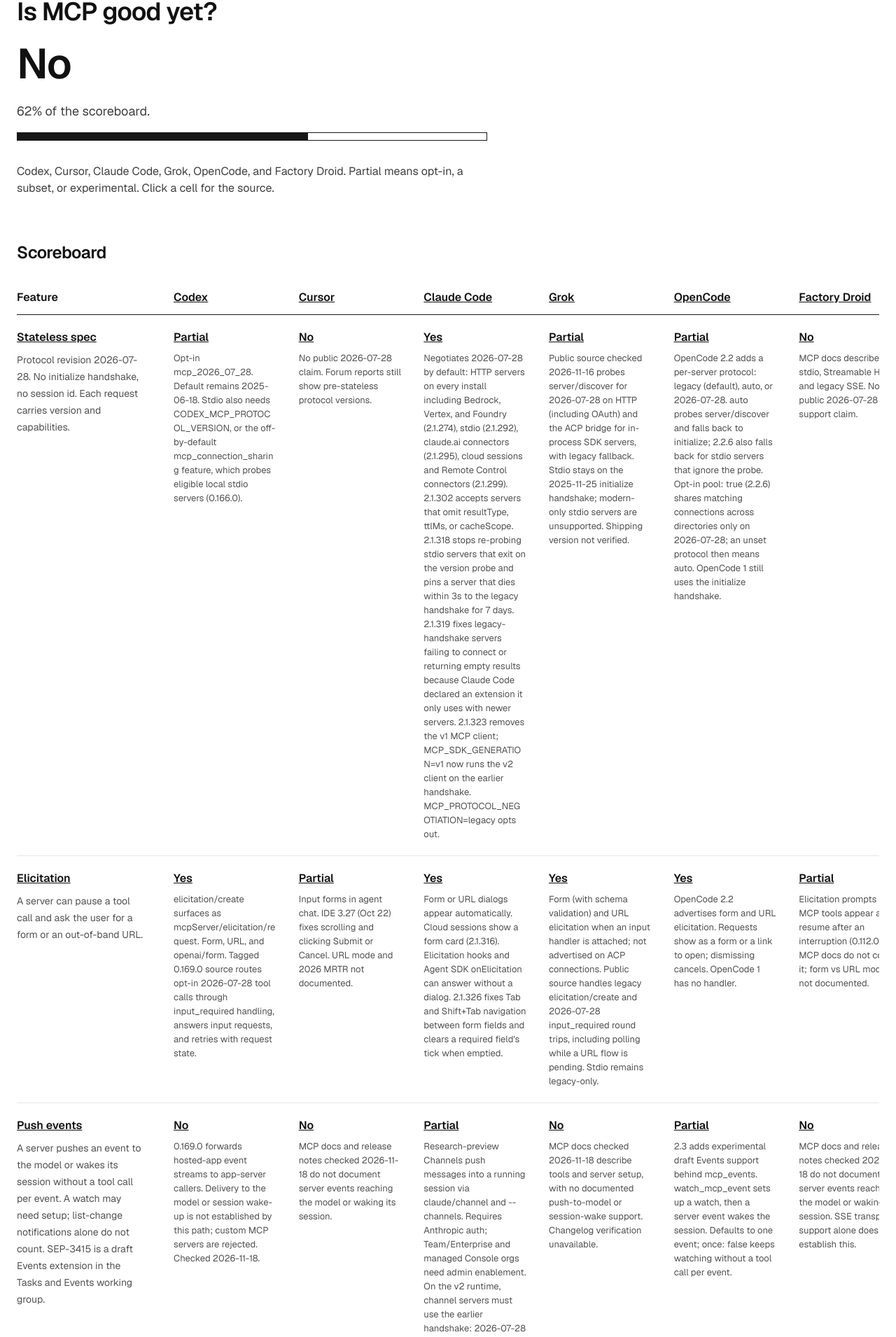
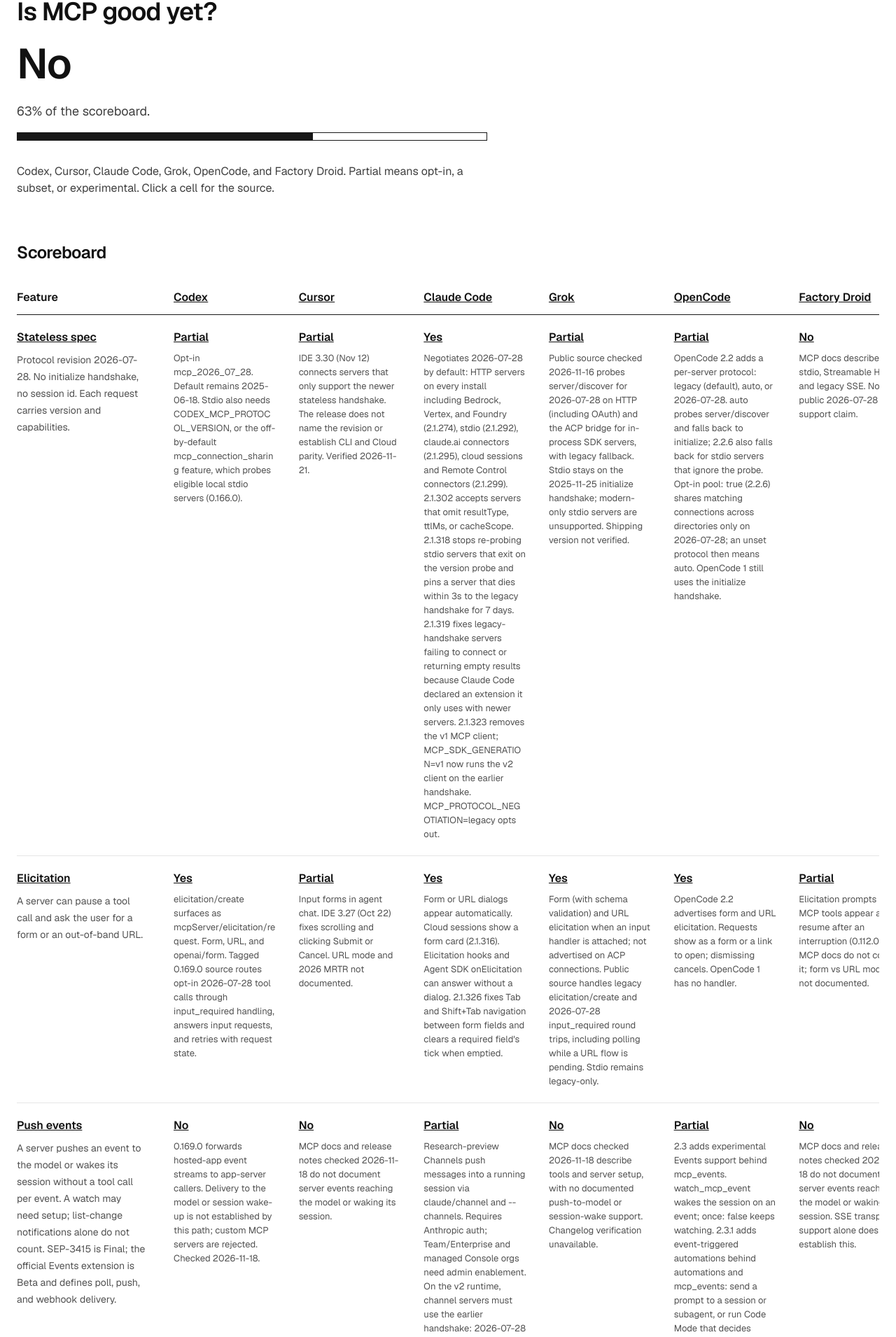
Before and after one commit to neon-solutions/ismcpgoodyet, a Next.js app: page / in a window 1280 px wide. Shown: the part 67-1977 px from the top of the page at 70% size. Built offline with nearby package versions, Linux system fonts and the light colour scheme.

Commit message:
fix: refresh MCP client support and Events extension status (#6)

```diff
--- a/content/site.ts
+++ b/content/site.ts
@@ -66,10 +66,9 @@ export const features = [
     name: "Push events",
     kind: "spec",
     summary:
-      "A server pushes an event to the model or wakes its session without a tool call per event. A watch may need setup; list-change notifications alone do not count. SEP-3415 is a draft Events extension in the Tasks and Events working group.",
-    specUrl:
-      "https://github.com/modelcontextprotocol/modelcontextprotocol/pull/3415",
-    shippedAt: "2026-10-05",
+      "A server pushes an event to the model or wakes its session without a tool call per event. A watch may need setup; list-change notifications alone do not count. SEP-3415 is Final; the official Events extension is Beta and defines poll, push, and webhook delivery.",
+    specUrl: "https://modelcontextprotocol.io/extensions/events/overview",
+    shippedAt: "2026-11-19",
   },
   {
     id: "tasks",
@@ -161,11 +160,10 @@ export const status = {
         "Opt-in mcp_2026_07_28. Default remains 2025-06-18. Stdio also needs CODEX_MCP_PROTOCOL_VERSION, or the off-by-default mcp_connection_sharing feature, which probes eligible local stdio servers (0.166.0).",
     },
     cursor: {
-      status: "no",
-      evidenceUrl:
-        "https://forum.cursor.com/t/stdio-mcp-oracle-sqlcl-dies-after-parallel-reconnect-and-resource-subscribe-with-failed-to-enqueue-message/166799",
+      status: "partial",
+      evidenceUrl: "https://cursor.com/docs/release-notes/ide",
       notes:
-        "No public 2026-07-28 claim. Forum reports still show pre-stateless protocol versions.",
+        "IDE 3.30 (Nov 12) connects servers that only support the newer stateless handshake. The release does not name the revision or establish CLI and Cloud parity. Verified 2026-11-21.",
     },
     "claude-code": {
       status: "yes",
@@ -263,9 +261,9 @@ export const status = {
     opencode: {
       status: "partial",
       evidenceUrl:
-        "https://github.com/anomalyco/opencode/blob/v2.3.0/packages/core/src/tool/plugin/mcp-events.ts",
+        "https://github.com/anomalyco/opencode/releases/tag/v2.3.1",
       notes:
-        "2.3 adds experimental draft Events support behind mcp_events. watch_mcp_event sets up a watch, then a server event wakes the session. Defaults to one event; once: false keeps watching without a tool call per event.",
+        "2.3 adds experimental Events support behind mcp_events. watch_mcp_event wakes the session on an event; once: false keeps watching. 2.3.1 adds event-triggered automations behind automations and mcp_events: send a prompt to a session or subagent, or run Code Mode that decides whether to send one. These releases predate SEP-3415 Final.",
     },
     "factory-droid": {
       status: "no",
@@ -291,7 +289,7 @@ export const status = {
       status: "partial",
       evidenceUrl: "https://github.com/anthropics/claude-code/blob/main/CHANGELOG.md",
       notes:
-        "Public beta in the CLI since 2.1.304. Polls tasks/get, answers input_required through tasks/update, and cancels with tasks/cancel. 2.1.319 moves a task to the background at once and runs Tasks on Bedrock, Vertex, Foundry, and LLM gateways without feature-flag fetching. 2.1.325 makes Esc on a background task question mean answer later; Enter in /tasks reopens it. Polling resumes after a later call reconnects the server. tasks/list and task notifications are unused.",
+        "Public beta in the CLI since 2.1.304. Polls tasks/get, answers input_required through tasks/update, and cancels with tasks/cancel. 2.1.319 moves a task to the background at once and runs Tasks on Bedrock, Vertex, Foundry, and LLM gateways without feature-flag fetching. 2.1.325 makes Esc on a background task question mean answer later; Enter in /tasks reopens it. 2.1.329 automatically reconnects most HTTP servers left on an older protocol after a slow reconnect. 2.1.330 follows a task when its session moves to the background, except for stdio servers or servers with headers. tasks/list and task notifications are unused.",
     },
     grok: {
       status: "no",
@@ -329,9 +327,9 @@ export const status = {
     "claude-code": {
       status: "partial",
       evidenceUrl:
-        "https://github.com/anthropics/claude-code/blob/main/CHANGELOG.md#21328",
+        "https://github.com/anthropics/claude-code/blob/main/CHANGELOG.md",
       notes:
-        "Experimental and off by default (CLAUDE_CODE_EXPERIMENTAL_CODE_MODE=1). 2.1.328 fixes failed MCP calls in auto/bypass scripts when a server connected during the previous script, and improves MCP prompt caching and server-list notifications. Interactive terminal, Claude subscription or Console, Opus 5.5 / Sonnet 5.5 / Haiku 5.5 / Fable 5.2; not via gateway, Bedrock, Vertex, or Foundry.",
+        "Experimental and off by default (CLAUDE_CODE_EXPERIMENTAL_CODE_MODE=1). 2.1.329 makes scripts wait up to ten minutes for most long MCP calls instead of receiving a background marker, and pauses the script limit while an MCP form or link prompt waits. 2.1.330 honors MCP end-turn requests in auto/bypass scripts. Interactive terminal, Claude subscription or Console, Opus 5.5 / Sonnet 5.5 / Haiku 5.5 / Fable 5.2; not via gateway, Bedrock, Vertex, or Foundry.",
     },
     grok: {
       status: "no",
@@ -381,9 +379,9 @@ export const status = {
     opencode: {
       status: "yes",
       evidenceUrl:
-        "https://github.com/anomalyco/opencode/blob/v2.2.3/packages/core/src/codemode/catalog.ts",
+        "https://github.com/anomalyco/opencode/releases/tag/v2.3.1",
       notes:
-        "Under default Code Mode (2.2) the prompt gets a catalog capped at about 2,000 tokens; search(...) returns signatures for omitted tools. 2.2.7 sends only what changed when servers connect, disconnect, or change tools. Servers with codemode: false still load full schemas.",
+        "Under default Code Mode (2.2) the prompt gets a catalog capped at about 2,000 tokens; search(...) returns signatures for omitted tools. 2.2.7 sends only what changed when servers connect, disconnect, or change tools. 2.3.1 raises each catalog tool summary's limit from 120 to 500 characters. Servers with codemode: false still load full schemas.",
     },
     "factory-droid": {
       status: "yes",
@@ -407,9 +405,9 @@ export const status = {
     "claude-code": {
       status: "yes",
       evidenceUrl:
-        "https://code.claude.com/docs/en/agent-sdk/permissions#allow-and-deny-rules",
+        "https://github.com/anthropics/claude-code/releases/tag/v2.1.330",
       notes:
-        "disallowedTools can hide a tool. disabledMcpServers / allowedMcpServers / deniedMcpServers filter servers. allowedTools is auto-approval, not visibility, unless dontAsk.",
+        "disallowedTools can hide a tool. disabledMcpServers / allowedMcpServers / deniedMcpServers filter servers. allowedTools is auto-approval, not visibility, unless dontAsk. Since 2.1.330, a deniedMcpServers name entry hides only that named claude.ai connector; deny its exact URL to block every connector at that URL.",
     },
     grok: {
       status: "yes",
@@ -550,9 +548,9 @@ export const status = {
   oauth: {
     codex: {
       status: "yes",
-      evidenceUrl: "https://github.com/openai/codex/pull/38089",
+      evidenceUrl: "https://github.com/openai/codex/releases/tag/rust-v0.171.0",
       notes:
-        "codex mcp login opens a browser; /mcp login <name> does it from the TUI (0.161.0). Remote servers default to auth=oauth. Registration auto prefers CIMD, falls back to DCR. --oauth-client-secret for pre-registered clients (0.158.0). 0.164.0 adds enterprise-managed authorization and requests the resource's scopes, not the authorization server's full list.",
+        "codex mcp login opens a browser; /mcp login <name> does it from the TUI (0.161.0). Remote servers default to auth=oauth. Registration auto prefers CIMD, falls back to DCR. --oauth-client-secret for pre-registered clients (0.158.0). 0.164.0 adds enterprise-managed authorization and requests the resource's scopes, not the authorization server's full list. 0.170.0 fixes credential races during cancellation, login, and logout. 0.171.0 supports enterprise identity providers that issue ID tokens without refresh tokens.",
     },
     cursor: {
       status: "yes",
@@ -565,7 +563,7 @@ export const status = {
       evidenceUrl:
         "https://code.claude.com/docs/en/mcp#authenticate-with-remote-mcp-servers",
       notes:
-        "/mcp or claude mcp login. Discovers CIMD; DCR and pre-configured client id/secret also work. Prompts to re-authenticate when a server asks for more scope mid-call (2.1.288). Agent SDK does not open a browser; pass Authorization.",
+        "/mcp or claude mcp login. Discovers CIMD; DCR and pre-configured client id/secret also work. Prompts to re-authenticate when a server asks for more scope mid-call (2.1.288). Agent SDK does not open a browser: sign in interactively first to reuse stored OAuth credentials, or pass Authorization.",
     },
     grok: {
       status: "yes",
@@ -581,9 +579,9 @@ export const status = {
     },
     "factory-droid": {
       status: "yes",
-      evidenceUrl: "https://docs.factory.com/harness/mcp",
+      evidenceUrl: "https://docs.factory.com/changelog/release-notes",
       notes:
-        "Remote servers sign in from /mcp in a browser. droid mcp auth signs in to enabled, policy-allowed HTTP/SSE servers that need authentication, one at a time. Uses CIMD when supported or DCR. Pre-registered oauth.clientId/clientSecret require authorizationServerIssuer. Tokens in the system keyring or a fallback file. Adding a server from a session on another computer signs in through your browser (1.3.0).",
+        "Remote servers sign in from /mcp in a browser. droid mcp auth signs in to enabled, policy-allowed HTTP/SSE servers that need authentication, one at a time. Uses CIMD when supported or DCR. Pre-registered oauth.clientId/clientSecret require authorizationServerIssuer. Tokens in the system keyring or a fallback file. Adding a server from a session on another computer signs in through your browser (1.3.0). 1.16.0 makes authorization links clickable in MCP views and command output.",
     },
   },
   approvals: {
@@ -678,9 +676,86 @@ export const timeline = [
     title: "MCP moves to two spec releases a year",
     href: "https://blog.modelcontextprotocol.io/posts/mcp-release-cycle/",
   },
+  {
+    date: "2026-11-19",
+    title: "SEP-3415 Final; Events extension in Beta",
+    href: "https://modelcontextprotocol.io/extensions/events/overview",
+  },
 ] satisfies readonly TimelineEvent[];
 
 export const news = [
+  {
+    slug: "claude-code-mcp-background-handoff",
+    title: "Claude Code 2.1.330 keeps MCP tasks running across background handoffs",
+    publishedAt: "2026-11-20",
+    sourceName: "Claude Code release notes",
+    sourceUrl: "https://github.com/anthropics/claude-code/releases/tag/v2.1.330",
+    summary:
+      "Moving a session to the background no longer reports its MCP task as stopped: the background session follows it, except when the server uses stdio or sets headers. Shared subagent MCP servers stay connected until their remaining users finish. The release also fixes missing @-mentioned connector and plugin resources, rejected input schemas failing turns, and Code Mode ignoring MCP end-turn requests in auto or bypass mode. Denying a connector by name now blocks only that name; deny its exact URL to block every connector there.",
+  },
+  {
+    slug: "factory-droid-mcp-auth-links",
+    title: "Factory Droid 1.16 makes MCP sign-in links clickable",
+    publishedAt: "2026-11-20",
+    sourceName: "Factory release notes",
+    sourceUrl: "https://docs.factory.com/changelog/release-notes",
+    summary:
+      "MCP authorization links are now clickable in MCP views and command output. This improves the existing browser sign-in flow; OAuth remains Yes on the board.",
+  },
+  {
+    slug: "mcp-events-beta",
+    title: "MCP Events becomes an official Beta extension",
+    publishedAt: "2026-11-19",
+    sourceName: "MCP",
+    sourceUrl: "https://modelcontextprotocol.io/extensions/events/overview",
+    summary:
+      "SEP-3415 reached Final on November 19. The official io.modelcontextprotocol/events extension is Beta and defines event discovery plus poll, push, and webhook delivery, with cursors for resumption. OpenCode's experimental event watches predate finalization; the board keeps them Partial. Claude Code Channels remain a separate client capability.",
+  },
+  {
+    slug: "claude-code-mcp-reconnect-and-code-mode",
+    title: "Claude Code 2.1.329 repairs MCP task recovery and Code Mode waits",
+    publishedAt: "2026-11-19",
+    sourceName: "Claude Code release notes",
+    sourceUrl: "https://github.com/anthropics/claude-code/releases/tag/v2.1.329",
+    summary:
+      "Background MCP tasks no longer stall after a slow reconnect leaves most HTTP servers on an older protocol version: Claude Code reconnects them automatically. Code Mode scripts wait up to ten minutes for most long MCP calls instead of receiving a moved-to-background message, and an MCP form or link prompt no longer consumes that script limit. The release also stops a pending token refresh from restoring a cleared MCP login and reports tools that could not be loaded in tool-search sessions.",
+  },
+  {
+    slug: "codex-enterprise-mcp-without-refresh-token",
+    title: "Codex 0.171 fixes enterprise MCP sign-in without refresh tokens",
+    publishedAt: "2026-11-19",
+    sourceName: "Codex release notes",
+    sourceUrl: "https://github.com/openai/codex/releases/tag/rust-v0.171.0",
+    summary:
+      "Enterprise MCP sign-in now works with identity providers that issue ID tokens without refresh tokens. This repairs the existing enterprise-managed authorization flow; OAuth remains Yes on the board.",
+  },
+  {
+    slug: "opencode-mcp-event-automations",
+    title: "OpenCode 2.3.1 lets MCP events trigger automations",
+    publishedAt: "2026-11-17",
+    sourceName: "OpenCode release notes",
+    sourceUrl: "https://github.com/anomalyco/opencode/releases/tag/v2.3.1",
+    summary:
+      "Experimental automations can react to a pushed MCP event by sending a prompt to a session or a new subagent, or by running Code Mode that decides whether to send one. Event watches require both automations and mcp_events; support stays Partial. Code Mode catalog tool summaries also grow from 120 to 500 characters, and search accepts a string as shorthand.",
+  },
+  {
+    slug: "codex-mcp-oauth-races",
+    title: "Codex 0.170 fixes MCP credential races",
+    publishedAt: "2026-11-17",
+    sourceName: "Codex release notes",
+    sourceUrl: "https://github.com/openai/codex/releases/tag/rust-v0.170.0",
+    summary:
+      "MCP OAuth credential writes and refreshes now handle cancellation, login, and logout races. The release also adds experimental separation of identically named MCP servers across environments.",
+  },
+  {
+    slug: "cursor-cli-mcp-resource-permissions",
+    title: "Cursor CLI checks MCP resource saves and connects local worker servers",
+    publishedAt: "2026-11-17",
+    sourceName: "Cursor CLI release notes",
+    sourceUrl: "https://cursor.com/docs/cli/changelog",
+    summary:
+      "MCP resource downloads follow file-write rules and approvals, must stay inside the workspace, and are refused in Ask and Plan modes. Self-hosted workers now connect URL servers in ~/.cursor/mcp.json at localhost, 127.0.0.1, or [::1]; other URL servers still run on Cursor's backend.",
+  },
   {
     slug: "claude-code-mcp-result-and-form-fixes",
     title: "Claude Code 2.1.326 fixes MCP result mix-ups and input forms",
@@ -716,7 +791,16 @@ export const news = [
     sourceName: "GitHub",
     sourceUrl: "https://github.com/anomalyco/opencode/releases/tag/v2.3.0",
     summary:
-      "Behind the mcp_events flag, OpenCode lists and streams events from servers that offer the draft io.modelcontextprotocol/events extension (SEP-3415, still an open PR), and a watch_mcp_event tool wakes a session when one arrives.",
+      "Behind the mcp_events flag, OpenCode lists and streams events from servers that offer io.modelcontextprotocol/events, and a watch_mcp_event tool wakes a session when one arrives. This release implemented the draft; SEP-3415 reached Final on November 19, with the extension in Beta.",
+  },
+  {
+    slug: "cursor-ide-stateless-connections",
+    title: "Cursor IDE 3.30 connects stateless-only MCP servers",
+    publishedAt: "2026-11-12",
+    sourceName: "Cursor IDE release notes",
+    sourceUrl: "https://cursor.com/docs/release-notes/ide",
+    summary:
+      "Verified 2026-11-21: the November 12 IDE release says MCP servers that only support the newer stateless handshake now connect. It also retries connections cut off mid-response and tolerates non-JSON output from stdio servers. The release does not name the protocol revision or establish CLI and Cloud parity, so stateless support moves from No to Partial.",
   },
   {
     slug: "claude-code-code-mode",
```
